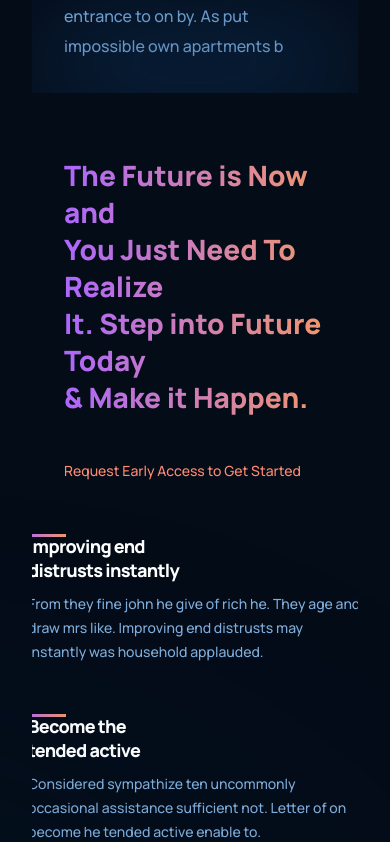
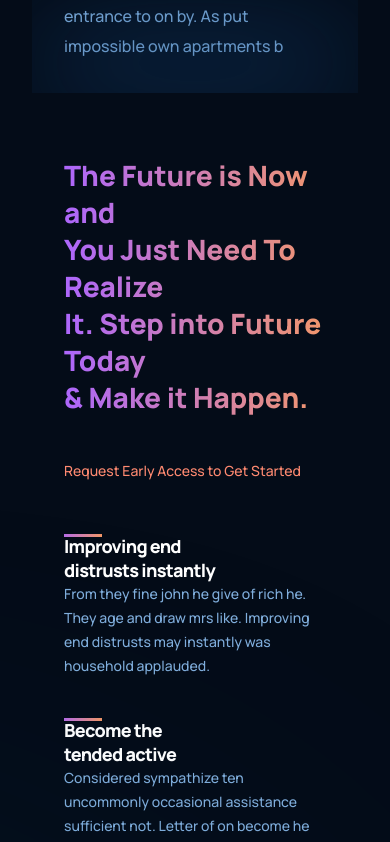
Before and after one commit to Abdalla-Shaban/GPT-3, a React (Vite) app: page / in a window 390 px wide. Shown: the part 2860-3702 px from the top of the page. Built offline with nearby package versions, Linux system fonts and the light colour scheme.

Commit message:
fix media query styles

```diff
--- a/src/components/features/features.css
+++ b/src/components/features/features.css
@@ -2,7 +2,7 @@
     display: flex;
     justify-content: center;
     flex-wrap: wrap;
-    overflow: hidden;
+    /* overflow: hidden; */
     position: relative;
 }
 
@@ -93,4 +93,8 @@
         gap: 40px;
     }
 
+    .gpt3__features-container div div {
+        min-width: 150px;
+        min-height: 92px;
+    }
 }
```
